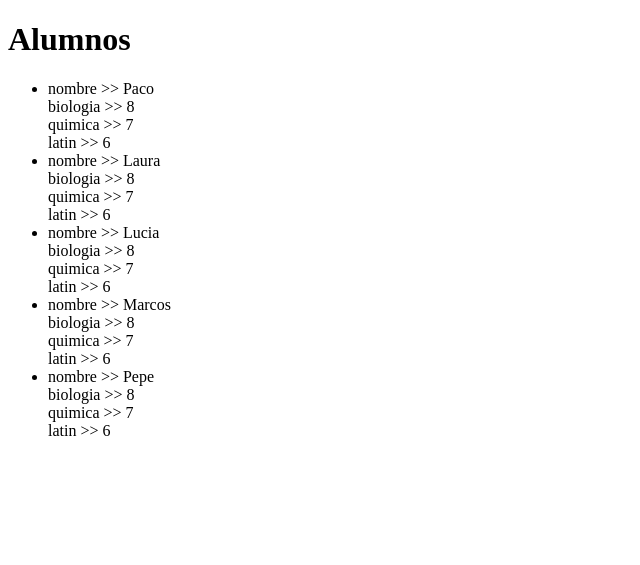
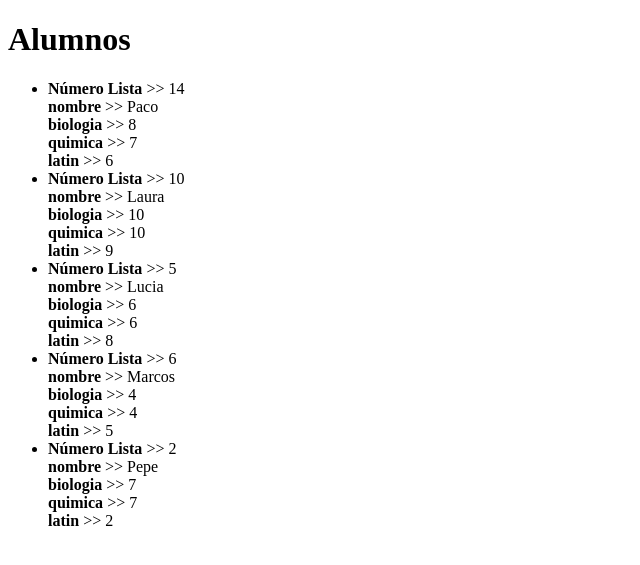
Before and after one commit to rubhermar96/dwes_php, a PHP site: page /ejercicio25.php in a window 1280 px wide. Shown: the top 565 px of the page, without its empty margins (0-640 px from the left). Run offline with PHP 8.4, Linux system fonts and the light colour scheme.

Commit message:
ñañañañ

```diff
--- a/ejercicios/ejercicio25.php
+++ b/ejercicios/ejercicio25.php
@@ -10,41 +10,41 @@
     <ul>
     <?php
     $alumnos = array(
-        0 => array(
+        14 => array(
             "nombre"=>"Paco",
             "biologia" => 8,
             "quimica" => 7,
             "latin" => 6
         ),
-        1 => array(
+        10 => array(
             "nombre"=>"Laura",
-            "biologia" => 8,
-            "quimica" => 7,
-            "latin" => 6
+            "biologia" => 10,
+            "quimica" => 10,
+            "latin" => 9
+        ),
+        5 => array(
+            "nombre"=>"Lucia",
+            "biologia" => 6,
+            "quimica" => 6,
+            "latin" => 8
+        ),
+        6 => array(
+            "nombre"=>"Marcos",
+            "biologia" => 4,
+            "quimica" => 4,
+            "latin" => 5
         ),
         2 => array(
-            "nombre"=>"Lucia",
-            "biologia" => 8,
+            "nombre"=>"Pepe",
+            "biologia" => 7,
             "quimica" => 7,
-            "latin" => 6
-        ),
-        3 => array(
-            "nombre"=>"Marcos",
-            "biologia" => 8,
-            "quimica" => 7,
-            "latin" => 6
-        ),
-        4 => array(
-            "nombre"=>"Pepe",
-            "biologia" => 8,
-            "quimica" => 7,
-            "latin" => 6
+            "latin" => 2
         )
         );
         foreach($alumnos as $key1 => $value1){
-            echo '<li>';
+            echo '<li><b>Número Lista</b> >> '.$key1.'<br>';
             foreach($value1 as $key2=>$value2){
-                echo $key2.' >> '.$value2.'<br>';
+                echo '<b>'.$key2.'</b> >> '.$value2.'<br>';
             }
             echo '</li>';
         }
```
Also changed, not shown: ejercicios/ejercicio26.php (added, +27 -0 lines), pruebas/ejemplopdf43.php (added, +30 -0 lines), pruebas/ejemplopdf49_68.php (added, +23 -0 lines), pruebas/ejemplopdf49_68a.php (added, +15 -0 lines).
